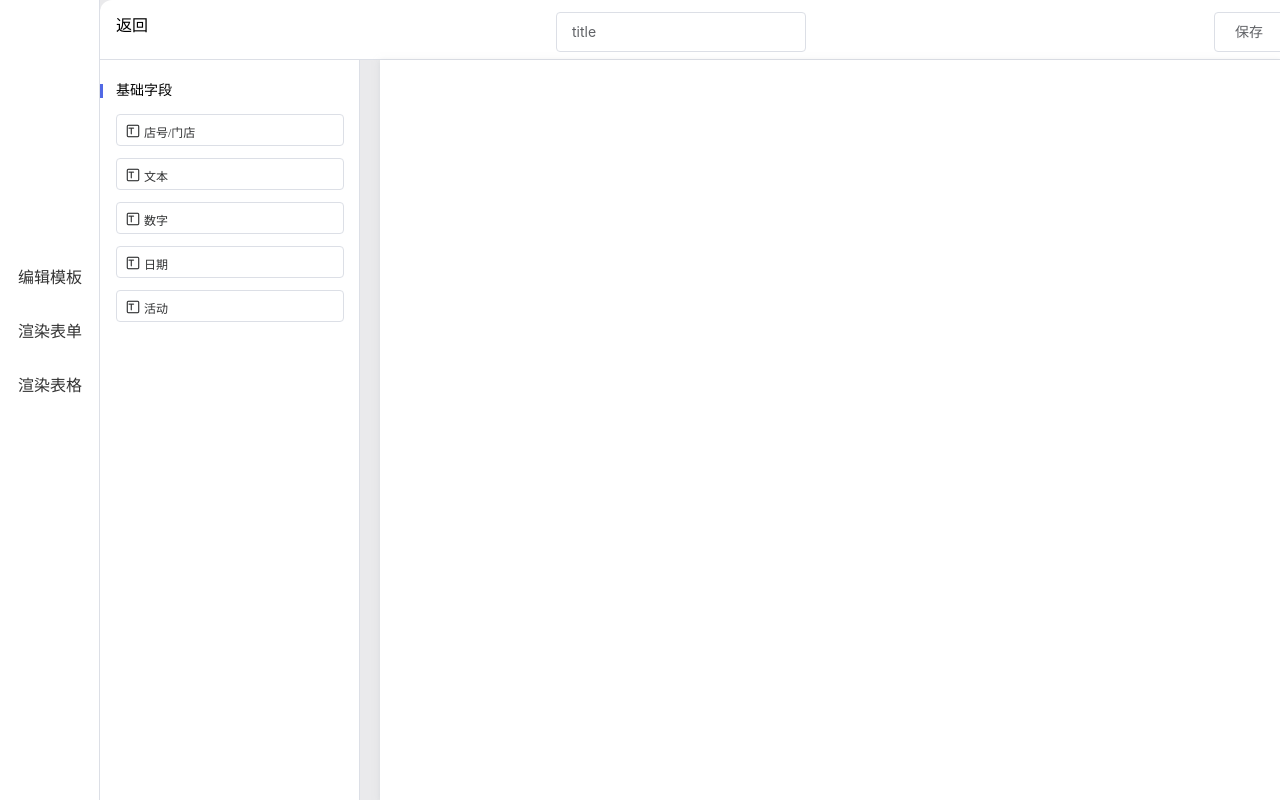
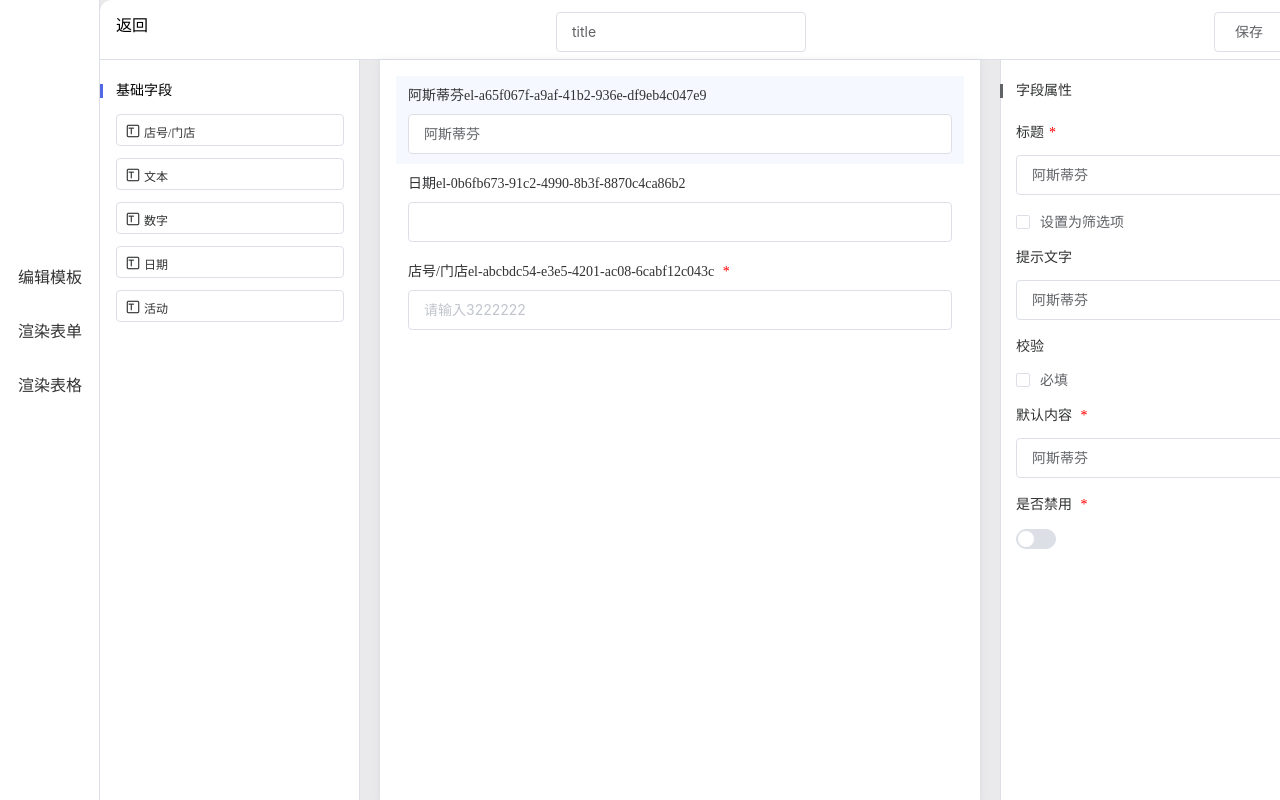
Before and after one commit to cloudtrek-cn/auto-form-core, a Vue app: page / in a window 1280 px wide. Built offline with nearby package versions, Linux system fonts and the light colour scheme.

Commit message:
k0a1a/feat/-:修复N多bug

```diff
--- a/examples/views/Construct.vue
+++ b/examples/views/Construct.vue
@@ -1,10 +1,9 @@
 <template>
     <div class="construct-page">
-        <!-- :initData="initData" -->
-
         <auto-construct
             ref="autoConstruct"
             :components-list="componentsList"
+            :initData="initData"
             :components-library="componentsLibrary"
             :async-del="asyncDel"
             :title="title"
@@ -159,14 +158,15 @@ export default class Construct extends Vue {
         field: [
             {
                 id: "el-a65f067f-a9af-41b2-936e-df9eb4c047e9",
-                title: "文本",
+                title: "阿斯蒂芬",
+                placeholder: "阿斯蒂芬",
                 isFilter: false,
                 required: false,
                 props: {
                     value: {
                         type: "input",
                         name: "默认内容",
-                        value: "",
+                        value: "阿斯蒂芬",
                         required: true,
                     },
                     disabled: {
@@ -187,8 +187,8 @@ export default class Construct extends Vue {
             },
             {
                 id: "el-abcbdc54-e3e5-4201-ac08-6cabf12c043c",
-                title: "店号/门店dafasdfddf",
-                placeholder: "请输入32222222222222222",
+                title: "店号/门店",
+                placeholder: "请输入3222222",
                 isFilter: false,
                 required: true,
                 props: {
@@ -201,7 +201,7 @@ export default class Construct extends Vue {
                     disabled: {
                         type: "switch",
                         name: "是否禁用",
-                        value: true,
+                        value: false,
                         required: true,
                     },
                     render: {
@@ -220,7 +220,15 @@ export default class Construct extends Vue {
         const data = (
             this.$refs["autoConstruct"] as typeof AutoForm.Construct.prototype
         ).save();
-        console.log(JSON.stringify(data));
+        element.MessageBox.alert(JSON.stringify(data, null, 4), {
+            confirmButtonText: "确定",
+            callback: (action) => {
+                this.$message({
+                    type: "info",
+                    message: `action: ${action}`,
+                });
+            },
+        });
     }
     asyncDel() {
         return new Promise((resolve) => {
--- a/examples/views/Form.vue
+++ b/examples/views/Form.vue
@@ -1,6 +1,8 @@
 <template>
     <div class="construct-page">
+        <el-button @click="importData">导入</el-button>
         <auto-form
+            v-if="show"
             ref="autoForm"
             :initData="initData"
             :value="value"
@@ -26,6 +28,7 @@ import AutoForm from "~/index";
 export default class Construct extends Vue {
     public title = "title";
     public demo = "aaa";
+    public show = false;
     public componentsLibrary = {
         ...element,
     };
@@ -117,25 +120,46 @@ export default class Construct extends Vue {
         title: "title",
         field: [
             {
-                id: "el-5ed90781-0f46-434d-bee5-3acf54a81625",
-                title: "店号/门店",
-                placeholder: "请输入",
+                id: "el-a65f067f-a9af-41b2-936e-df9eb4c047e9",
+                title: "阿斯蒂芬",
+                placeholder: "阿斯蒂芬",
                 isFilter: false,
                 required: false,
                 props: {
                     value: {
                         type: "input",
                         name: "默认内容",
+                        value: "阿斯蒂芬",
+                        required: true,
+                    },
+                    disabled: {
+                        type: "switch",
+                        name: "是否禁用",
+                        value: false,
+                        required: true,
+                    },
+                },
+                elTemplateName: "text",
+            },
+            {
+                id: "el-0b6fb673-91c2-4990-8b3f-8870c4ca86b2",
+                title: "日期",
+                isFilter: false,
+                required: false,
+                elTemplateName: "date",
+            },
+            {
+                id: "el-abcbdc54-e3e5-4201-ac08-6cabf12c043c",
+                title: "店号/门店",
+                placeholder: "请输入3222222",
+                isFilter: false,
+                required: true,
+                props: {
+                    value: {
+                        type: "input",
+                        name: "默认内容",
                         value: "",
                         required: true,
-                    },
-                    test: {
-                        type: "input",
-                        name: "test属性",
-                        value: "",
-                        required: true,
-                        props: {},
-                        attrs: { class: "test-attr", id: "test-attr-id" },
                     },
                     disabled: {
                         type: "switch",
@@ -150,30 +174,58 @@ export default class Construct extends Vue {
                         value: "value",
                         required: true,
                     },
-                    maxlength: {
-                        type: "input",
-                        name: "最大长度",
-                        props: {},
-                        value: "5",
-                        isAttr: true,
-                        required: true,
-                    },
                 },
                 elTemplateName: "店号/门店",
             },
         ],
     };
+    created() {
+        this.show = true;
+    }
     public value = {
-        "el-19572d6a-05af-4b59-b08e-9c32b16fdb29": "阿斯顿发斯蒂芬",
-        "el-a65f067f-a9af-41b2-936e-df9eb4c047e9": "是超大上发大水",
-        "el-0b6fb673-91c2-4990-8b3f-8870c4ca86b2": "测试日期",
-        "el-abcbdc54-e3e5-4201-ac08-6cabf12c043c": null,
+        // "el-19572d6a-05af-4b59-b08e-9c32b16fdb29": "阿斯顿发斯蒂芬",
+        // "el-a65f067f-a9af-41b2-936e-df9eb4c047e9": "是超大上发大水",
+        // "el-0b6fb673-91c2-4990-8b3f-8870c4ca86b2": "测试日期",
+        // "el-abcbdc54-e3e5-4201-ac08-6cabf12c043c": null,
     };
-    public save() {
-        const data = (
+    public async save() {
+        const data = await (
             this.$refs["autoForm"] as typeof AutoForm.Form.prototype
         ).save();
-        console.log(JSON.stringify(data, null, 2));
+        console.log(data);
+    }
+    public async importData() {
+        // this.initData()
+        const val = await element.MessageBox.prompt("请输入配置", "提示", {
+            confirmButtonText: "确定",
+            cancelButtonText: "取消",
+        }).catch(() => {
+            return null;
+        });
+        if (!val) {
+            return;
+        }
+        const { value } = val as {
+            value: string;
+        };
+        this.show = false;
+        this.initData = JSON.parse(value);
+        console.log(this.initData);
+        setTimeout(() => {
+            this.show = true;
+        }, 0);
+        // .then(({ value }) => {
+        //     this.$message({
+        //         type: "success",
+        //         message: "你的邮箱是: " + value,
+        //     });
+        // })
+        // .catch(() => {
+        //     this.$message({
+        //         type: "info",
+        //         message: "取消输入",
+        //     });
+        // });
     }
 }
 </script>
--- a/package.json
+++ b/package.json
@@ -1,6 +1,6 @@
 {
     "name": "@cloudtrek/auto-form",
-    "version": "0.4.5",
+    "version": "0.4.7",
     "main": "lib/index.umd.min.js",
     "scripts": {
         "serve": "vue-cli-service serve",
--- a/packages/Construct/src/construct.vue
+++ b/packages/Construct/src/construct.vue
@@ -66,9 +66,8 @@
                                     : ''
                             "
                         >
-                            {{
-                                interfaceObj[element.id].title || element.title
-                            }}
+                            {{ interfaceObj[element.id].title || element.title
+                            }}{{ element.id }}
                         </div>
                         <div class="element" :id="element.id">
                             <div class="childen"></div>
@@ -184,7 +183,9 @@ export default class AutoConstruct extends Vue {
             const elTemplateName = item.elTemplateName;
             if (this.componentsListObj[elTemplateName]) {
                 let el = this.cloneElement({
-                    ...this.componentsListObj[elTemplateName],
+                    ...JSON.parse(
+                        JSON.stringify(this.componentsListObj[elTemplateName])
+                    ),
                     id,
                 });
                 el.placeholder = placeholder;
@@ -231,18 +232,17 @@ export default class AutoConstruct extends Vue {
     } = {};
     public activeElId = "";
     public selectComponent(e: AutoConstruct.elementItem, index: number) {
-        const isActive = this.elements[index].isActive;
+        const element = this.elements[index];
+        const isActive = element.isActive;
         this.elements = this.elements.map((item) => {
             item.isActive = false;
             return item;
         });
-        this.elements[index].isActive = !isActive;
-        this.activeElId = this.elements[index].isActive
-            ? this.elements[index].id
-            : "";
+        element.isActive = !isActive;
+        this.activeElId = element.isActive ? element.id : "";
         if (!isActive) {
             Vue.nextTick().then(() => {
-                this.setProp(this.elements[index].id);
+                this.setProp(element.id);
             });
         }
     }
@@ -283,7 +283,9 @@ export default class AutoConstruct extends Vue {
     // 根据自定义属性的更新重新渲染组件
     private uploadInterfaceObj(id: string) {
         const elTemplateName = this.interfaceObj[id].elTemplateName;
-        let el = this.componentsListObj[elTemplateName];
+        let el = JSON.parse(
+            JSON.stringify(this.componentsListObj[elTemplateName])
+        );
         if (!el) {
             return;
         }
@@ -305,10 +307,12 @@ export default class AutoConstruct extends Vue {
         for (const key in el.props) {
             props[key] = el.props[key].value;
         }
+
         domRender(id, render, {
             props,
             attrs: {
-                placeholder: el.placeholder,
+                placeholder:
+                    this.interfaceObj[id].placeholder || el.placeholder,
             },
         });
         // 渲染自定义属性
@@ -490,7 +494,7 @@ export default class AutoConstruct extends Vue {
                         color: #313233;
                         line-height: 32px;
                         padding-left: 8px;
-                        cursor: crosshair;
+                        cursor: move;
                     }
                 }
             }
@@ -508,12 +512,12 @@ export default class AutoConstruct extends Vue {
                 .element-item {
                     width: 100%;
                     padding: 10px 12px;
-                    cursor: crosshair;
+                    cursor: move;
                     position: relative;
                     .del-btn {
-                        // display: none;
+                        display: none;
                         position: absolute;
-                        display: inline-block;
+                        // display: inline-block;
                         width: 24px;
                         height: 24px;
                         background: #ffffff;
--- a/packages/Form/index.ts
+++ b/packages/Form/index.ts
@@ -1,7 +1,6 @@
 /* eslint-disable @typescript-eslint/no-explicit-any */
 import From from "./src/form.vue";
 From.install = (app: any): void => {
-    console.log(12341234);
     app.component(From.name, From);
 };
 
--- a/packages/Form/src/form.vue
+++ b/packages/Form/src/form.vue
@@ -91,12 +91,12 @@ export default class AutoForm extends Vue {
     }
     initInterfaceValue() {
         const field = this.initData ? this.initData.field : [];
-        const value = this.value || {};
+        const value = this.value || null;
         field.forEach((item) => {
-            console.log(item);
+            const defaultValue = item.props?.value.value || null;
             this.interfaceValue[item.id] = value[item.id]
                 ? value[item.id]
-                : null;
+                : defaultValue;
         });
     }
     initDomList() {
@@ -157,20 +157,18 @@ export default class AutoForm extends Vue {
             const attrs: {
                 [key: string]: unknown;
             } = {};
-            for (const key in item.attrs) {
-                if (key !== "value") {
-                    attrs[key] = item.attrs[key].value;
-                }
-            }
             const props: {
                 [key: string]: unknown;
             } = {};
             for (const key in item.props) {
-                if (key !== "value") {
-                    props[key] = item.props[key].value;
-                }
                 if (item.props[key].isAttr) {
                     attrs[key] = item.props[key].value;
+                }
+                if (key === "value") {
+                    console.log(12341, item.props[key].value);
+                }
+                if (key != "value") {
+                    props[key] = item.props[key].value;
                 }
             }
 
@@ -213,15 +211,15 @@ export default class AutoForm extends Vue {
         });
     }
     save() {
-        (this.$refs["form"] as Form).validate((valid) => {
-            if (valid) {
-                alert("submit!");
-            } else {
-                console.log("error submit!!");
-                return false;
-            }
+        return new Promise((resolve, reject) => {
+            (this.$refs["form"] as Form).validate((valid) => {
+                if (valid) {
+                    resolve(this.interfaceValue);
+                } else {
+                    reject(false);
+                }
+            });
         });
-        return this.interfaceValue;
     }
 }
 </script>
--- a/packages/index.ts
+++ b/packages/index.ts
@@ -12,7 +12,7 @@ const install = (Vue: any) => {
 };
 
 export default {
-    version: "0.4.5",
+    version: "0.4.7",
     install,
     Form,
     Construct,
--- a/packages/utils/utils.ts
+++ b/packages/utils/utils.ts
@@ -24,7 +24,6 @@ export const domRender = (
         name: "ItemRender",
         functional: true,
         render: (h) => {
-            console.log(12341234, attr);
             return h(
                 "div",
                 {
```
